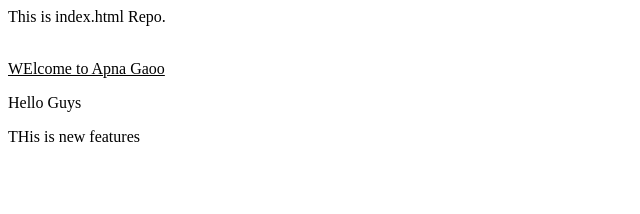
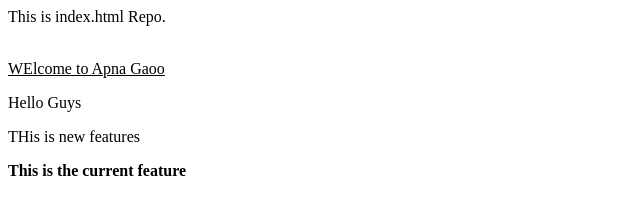
Before and after one commit to shrimannarayan112s-dotcom/LocalRepo, a plain HTML site: page localrepo/index.html in a window 1280 px wide. Shown: the whole page, without its empty margins (0-640 px from the left). Drawn offline with Linux system fonts and the light colour scheme.

Commit message:
hello guys

```diff
--- a/localrepo/index.html
+++ b/localrepo/index.html
@@ -4,3 +4,4 @@
 <br>
 <p> Hello Guys</p>
 <p>THis is new features</p>
+<b> This is the current feature</b>
```
